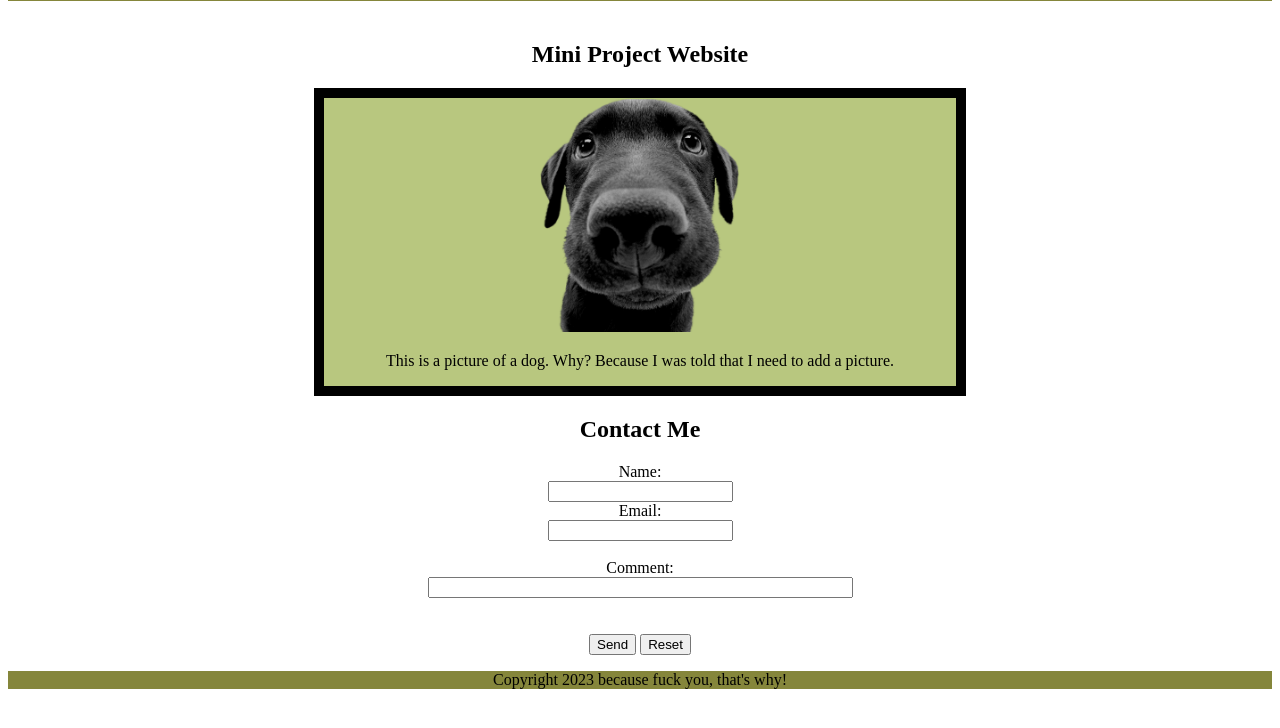
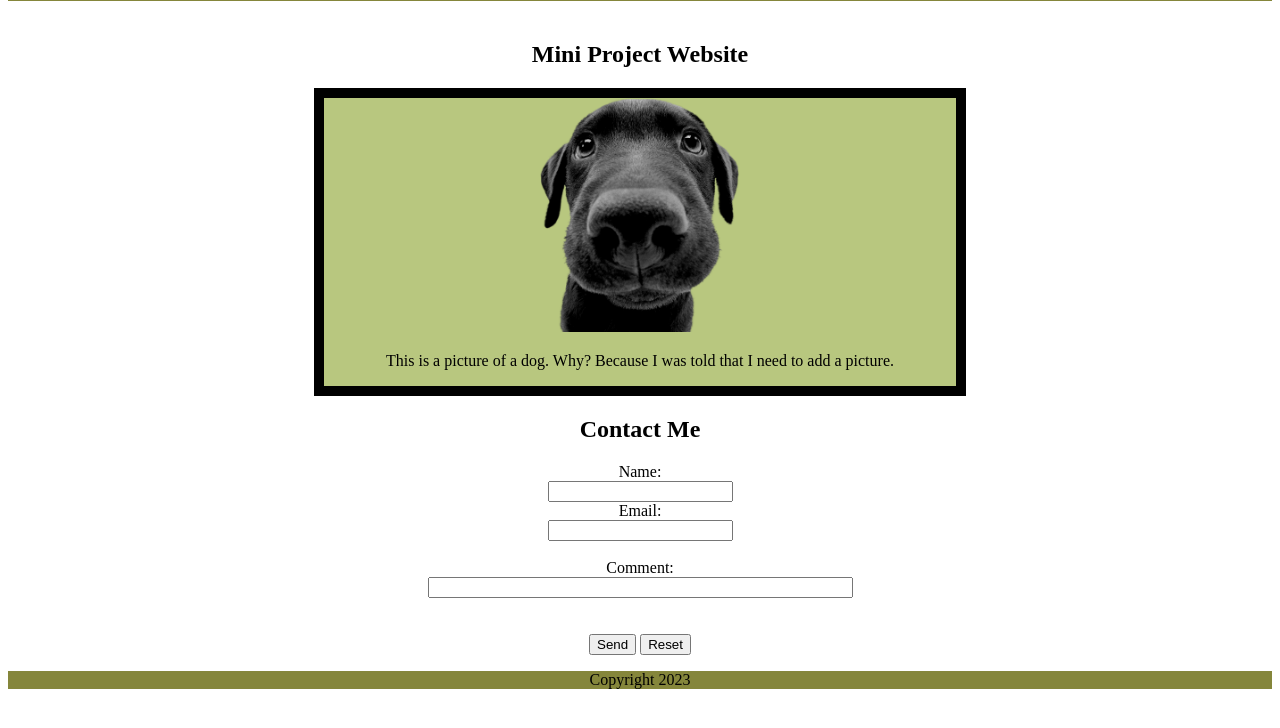
Before and after one commit to Steveb175/mini-project-22, a plain HTML site: page index.html in a window 1280 px wide. Shown: the part 72-800 px from the top of the page. Drawn offline with Linux system fonts and the light colour scheme.

Commit message:
fixed lanugage

```diff
--- a/index.html
+++ b/index.html
@@ -58,7 +58,7 @@
     </section>
 
     <footer>
-        <p>Copyright 2023 because fuck you, that's why!</p>
+        <p>Copyright 2023</p>
     </footer>
 </body>
 
```
